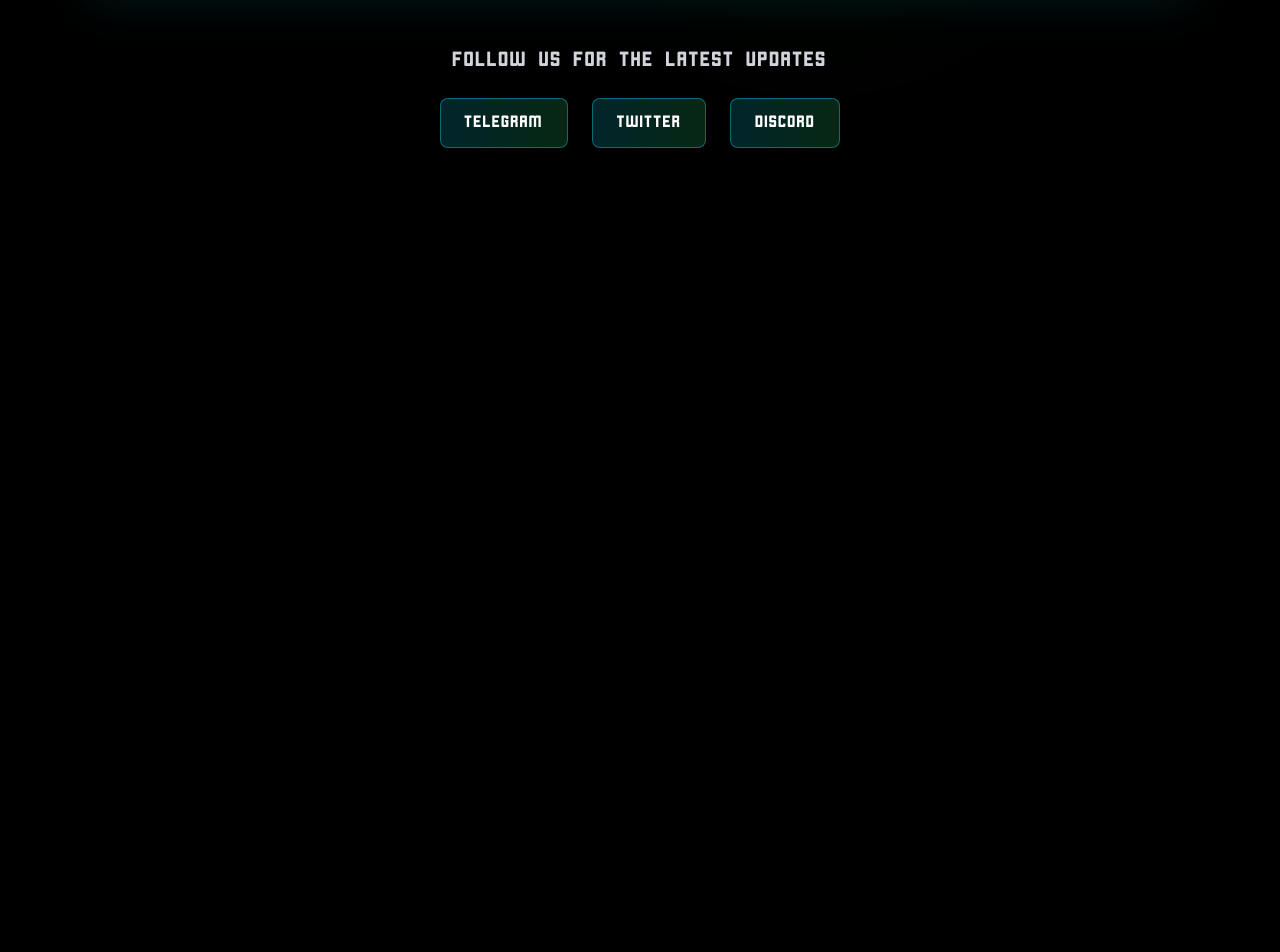
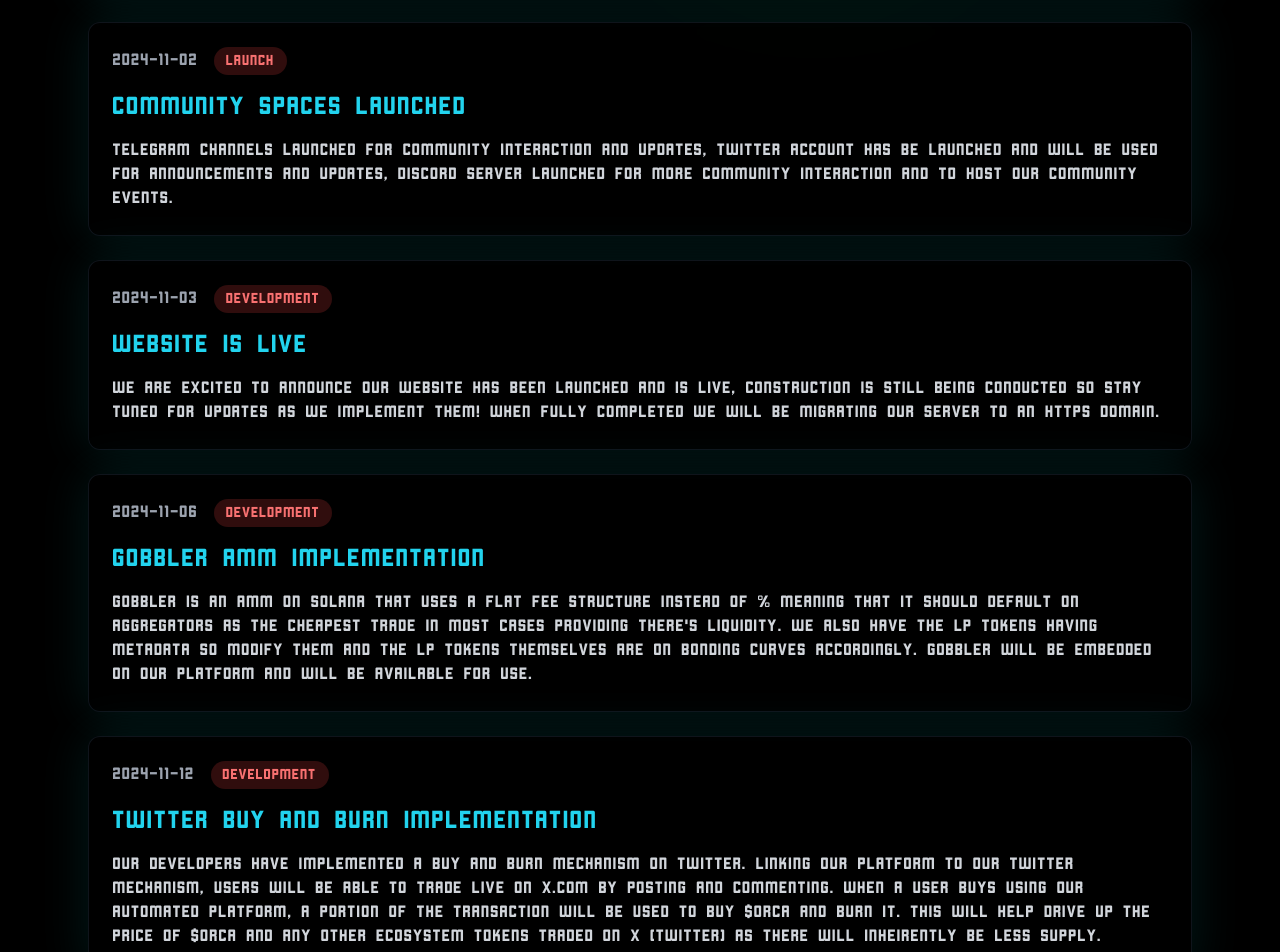
Before and after one commit to OrcaMonsta/orcamonsta1, a Next.js app: page /announcements in a window 1280 px wide. Shown: the part 840-1792 px from the top of the page. Before the commit the page ends 1036 px from the top, so only its background shows below. Built offline with nearby package versions, Linux system fonts and the light colour scheme.

Commit message:
Add website launch and Gobbler AMM implementation announcements

```diff
--- a/app/announcements/page.tsx
+++ b/app/announcements/page.tsx
@@ -32,6 +32,41 @@ const announcements = [
     content: "Introducing our new community rewards program with continous benefits for holders. Fees generated from daily trading volume will be distributed to holders proportionally.",
     category: "COMMUNITY",
     important: false
+  },
+  {
+    date: "2024-11-02",
+    title: "Community spaces launched",
+    content: "Telegram channels launched for community interaction and updates, Twitter account has be launched and will be used for announcements and updates, Discord server launched for more community interaction and to host our community events.",
+    category: "Launch",
+    important: true
+  },
+  {
+    date: "2024-11-03",
+    title: "WEBSITE IS LIVE",
+    content: "We are excited to announce our website has been launched and is live, construction is still being conducted so stay tuned for updates as we implement them! When fully completed we will be migrating our server to an HTTPS domain.",
+    category: "DEVELOPMENT",
+    important: true
+  },
+  {
+    date: "2024-11-06",
+    title: "GOBBLER AMM IMPLEMENTATION",
+    content: "Gobbler is an AMM on Solana that uses a flat fee structure instead of % meaning that it should default on aggregators as the cheapest trade in most cases providing there's liquidity. We also have the LP tokens having metadata so modify them and the LP tokens themselves are on bonding curves accordingly. Gobbler will be embedded on our platform and will be available for use.",
+    category: "DEVELOPMENT",
+    important: true
+  },
+  {
+    date: "2024-11-12",
+    title: "Twitter buy and burn implementation",
+    content: "Our developers have implemented a buy and burn mechanism on Twitter. linking our platform to our Twitter mechanism, users will be able to trade live on X.com by posting and commenting. When a user buys using our automated platform, a portion of the transaction will be used to buy $ORCA and burn it. This will help drive up the price of $ORCA and any other ecosystem tokens traded on X (Twitter) as there will inheirently be less supply.",
+    category: "DEVELOPMENT",
+    important: true
+  },
+  {
+    date: "2024-11-13",
+    title: "NFT Development",
+    content: "NFTs are being developed for the community, these will be used general trading, to enchance our ecosystem and for giveaways and future community events. More information will be released soon as it becomes available.",
+    category: "DEVELOPMENT",
+    important: true
   }
 ]
 
@@ -80,7 +115,7 @@ export default function Announcements() {
 
         {/* Add current date display */}
         <div className={`${cornerstone.className} text-xl text-gray-400 mb-8`}>
-          CURRENT DATE: {getCurrentDate()}
+          TODAY'S DATE: {getCurrentDate()}
         </div>
 
         {/* Announcements List */}
```
